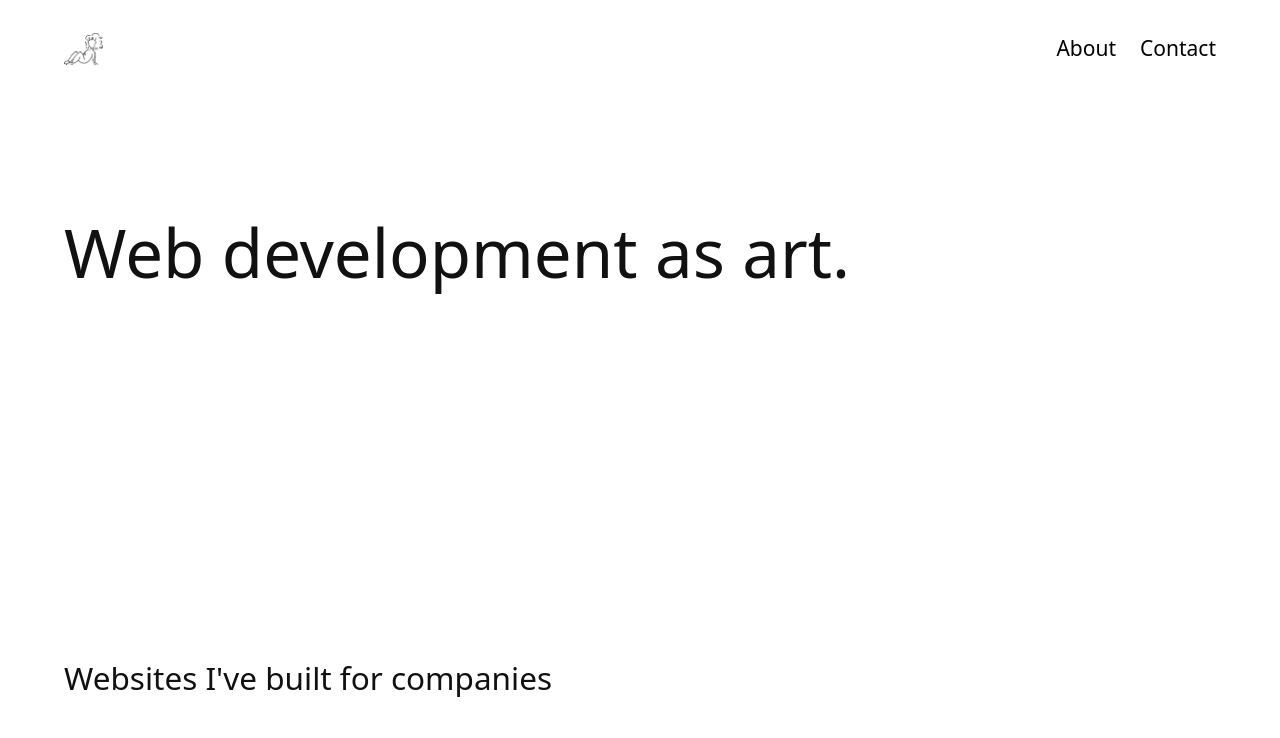
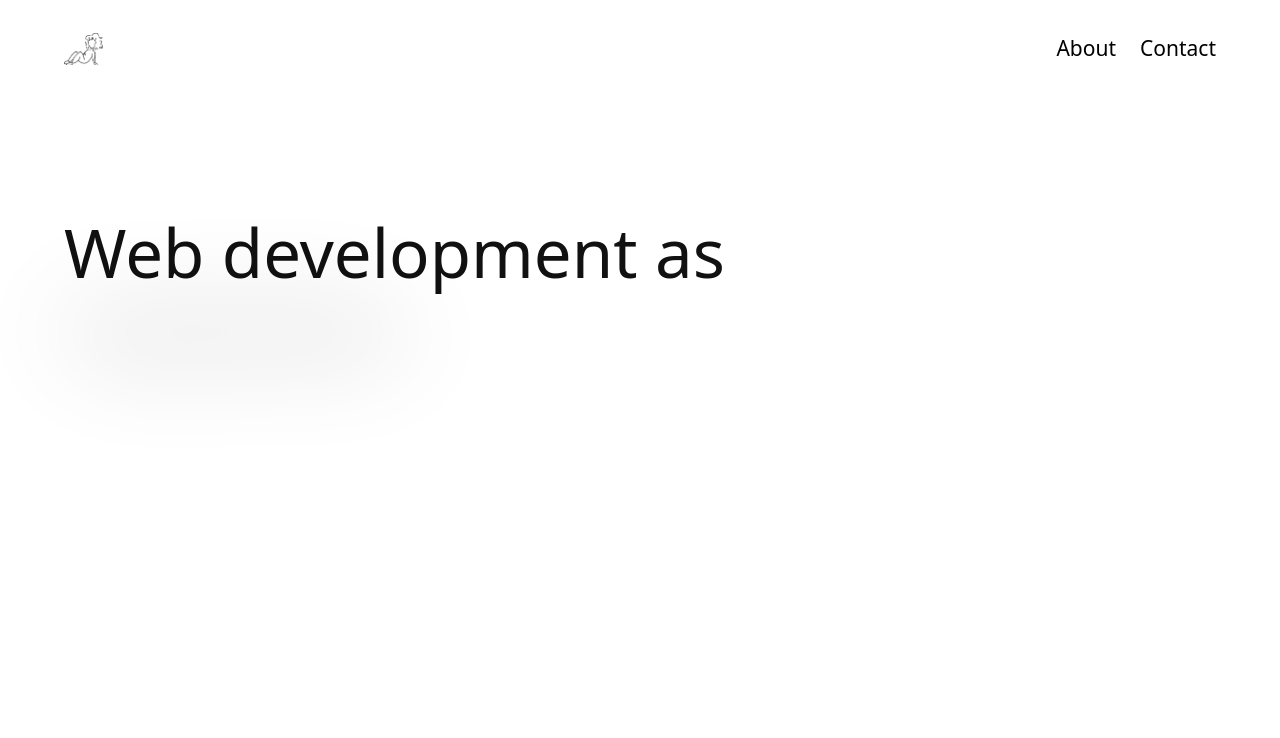
Before and after one commit to jillii/portfolio, a React (Vite) app: page / in a window 1280 px wide. Shown: the top 738 px of the page. Built offline with nearby package versions, Linux system fonts and the light colour scheme.

Commit message:
Animate last word of home hero summary.

```diff
--- a/src/assets/Home.css
+++ b/src/assets/Home.css
@@ -1,5 +1,5 @@
 .bio {
-    max-width: 800px;
+    max-width: 680px;
     margin-bottom: 138px;
 }
 .section-head {
@@ -12,3 +12,20 @@
     backdrop-filter: blur(40px);
     z-index: 998;
 }
+
+.as-text {
+    position: relative;
+    opacity: 0;
+    animation: animateIn 1s forwards linear;
+}
+
+@keyframes animateIn {
+    from {
+        opacity: 0;
+        filter: blur(90px);
+    }
+    to {
+        opacity: 1;
+        filter: none;
+    }
+}
--- a/src/data.js
+++ b/src/data.js
@@ -3,7 +3,8 @@ const image_path = '/assets/';
 export const ABOUT = {
     name: "Jill Hoenig",
     title: "Web Engineer",
-    summary: "Web development as art.",
+    summary: "Web development as ",
+    list: ['art.', 'connection.', 'play.', 'inspiration.', 'expression.'],
     bio: [
         "I'm Jill—web engineer for 9+ years.",
         "The first language I learned to program with was Java. The second was C.",
--- a/src/pages/Home.jsx
+++ b/src/pages/Home.jsx
@@ -1,13 +1,28 @@
 import {ABOUT, WORK, PROJECTS} from '../data'
 import Section from '../components/Section'
 import '../assets/Home.css'
+import React, { useState, useEffect } from 'react';
 
 function Home() {
+    const webDevAs = ABOUT.list
+    const [text, setText] = useState(webDevAs[0])
+    const [index, setIndex] = useState(1)
+
+    const getNext = () => {
+        index === webDevAs.length - 1 ? setIndex(0) : setIndex(index + 1)
+        setText(webDevAs[index])
+    }
+
+    useEffect(() => {
+        const intervalID = setInterval(getNext, 2000);
+        return () => clearInterval(intervalID);
+    }, [getNext])
+
     return (
         <>
             <section>
                 <div className="site-container">
-                    <h1 className="bio">{ABOUT.summary}</h1>
+                    <h1 className="bio">{ABOUT.summary} <span key={index} id="as-text" className="as-text">{text}</span></h1>
                 </div>
             </section>
             <Section title="Websites I've built for companies" list={WORK} />
```
